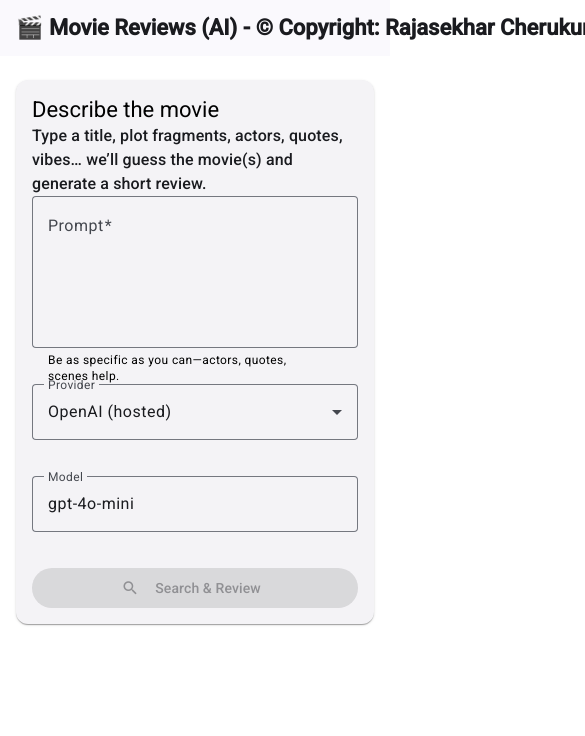
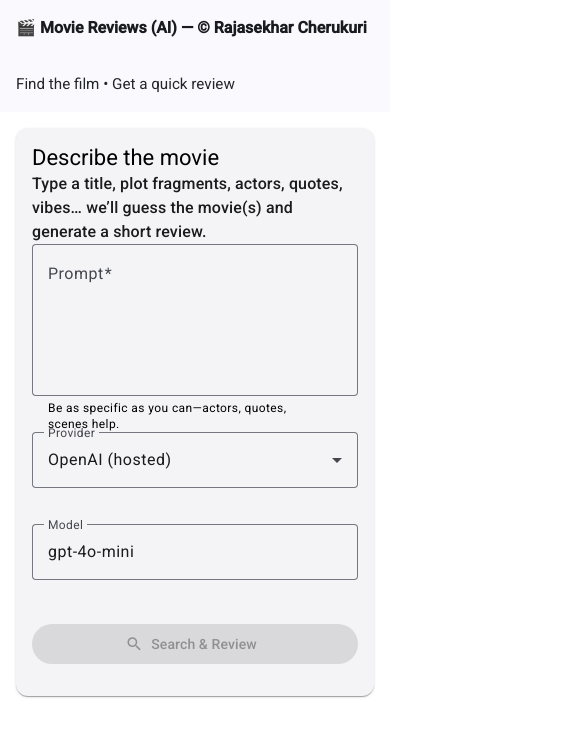
Before and after one commit to cherukuri2/movie-reviews-ui, an Angular app: page / in a window 390 px wide. Shown: the top 736 px of the page, 585 px wide, since content can reach past the window. Built offline with nearby package versions, Linux system fonts and the light colour scheme.

Commit message:
Styles update for Mobile display
Styles update for Mobile display

```diff
--- a/src/app/app.component.html
+++ b/src/app/app.component.html
@@ -1,8 +1,16 @@
-<mat-toolbar color="primary" class="elev">
-  <span class="title">🎬 Movie Reviews (AI) - © Copyright: Rajasekhar Cherukuri</span>
-  <span class="spacer"></span>
-  <span class="subtitle">Find the film • Get a quick review</span>
+<mat-toolbar color="primary" class="elev app-toolbar">
+  <mat-toolbar-row>
+    <span class="title">
+      🎬 Movie Reviews (AI) — © Rajasekhar Cherukuri
+    </span>
+    <span class="spacer"></span>
+  </mat-toolbar-row>
+
+  <mat-toolbar-row class="subrow">
+    <span class="subtitle">Find the film • Get a quick review</span>
+  </mat-toolbar-row>
 </mat-toolbar>
+
 
 <div class="page">
   <mat-card class="search-card">
--- a/src/app/app.component.scss
+++ b/src/app/app.component.scss
@@ -1,23 +1,44 @@
-.page {
-  max-width: 1040px;
-  margin: 24px auto;
-  padding: 0 16px;
+/* Toolbar */
+.app-toolbar {
+  .mat-toolbar-row {
+    align-items: center;
+  }
+
+  .title {
+    font-weight: 600;
+    white-space: normal;      /* allow wrapping */
+    overflow-wrap: anywhere;  /* break long copyright names if needed */
+    line-height: 1.25;
+  }
+
+  .subrow {
+    padding-top: 0;
+    .subtitle {
+      opacity: .95;
+      font-size: 0.95rem;
+      white-space: normal;     /* allow wrapping */
+      line-height: 1.25;
+    }
+  }
+
+  .spacer {
+    flex: 1 1 auto;
+  }
 }
 
-.elev {
-  position: sticky;
-  top: 0;
-  z-index: 10;
+/* Page container */
+.page {
+  max-width: 980px;
+  margin: 1rem auto 2.5rem auto; /* extra bottom space for mobile safe-area */
+  padding: 0 1rem;
 }
 
-.title { font-weight: 700; }
-.subtitle { opacity: 0.85; font-size: 0.95rem; }
-.spacer { flex: 1 1 auto; }
-
+/* Search card layout */
 .search-card {
-  margin-bottom: 16px;
+  display: block;
 }
 
+/* Form grid */
 .form-grid {
   display: grid;
   gap: 16px;
@@ -29,51 +50,77 @@
   gap: 16px;
 }
 
+.half { width: 100%; }
 .full { grid-column: 1 / -1; }
-.half { width: 100%; }
 
+/* Search button improvements (mobile Chrome friendly) */
 .submit-btn {
-  display: inline-flex;
-  align-items: center;
-  gap: 8px;
+  margin-top: 8px;
+  margin-bottom: 16px;    /* ensures visible bottom space */
+  display: inline-flex;   /* keeps ripple/ink behavior correct */
+  width: 100%;            /* full-width on small screens (overridden on desktop) */
+  justify-content: center;
 }
 
-.error-card {
-  margin-top: 12px;
+/* Results */
+.results {
+  margin-top: 16px;
 }
-.error-content {
+
+.results-header {
+  display: flex;
+  align-items: center;
+  gap: 12px;
+  justify-content: space-between;
+  flex-wrap: wrap;
+}
+
+.cards {
+  display: grid;
+  grid-template-columns: 1fr;
+  gap: 16px;
+}
+
+.match .year { opacity: .85; }
+
+/* Error card content alignment */
+.error-card .error-content {
   display: flex;
   align-items: center;
   gap: 8px;
 }
 
-.results {
-  margin: 24px 0 64px;
+/* --------- Responsive tweaks --------- */
+
+/* Small screens */
+@media (max-width: 599px) {
+  .title {
+    font-size: 1rem;
+  }
+  .subtitle {
+    font-size: 0.9rem;
+  }
+  .row-2 {
+    grid-template-columns: 1fr; /* stack provider/model fields */
+  }
+  .submit-btn {
+    width: 100%;  /* full-width button on phones */
+  }
 }
 
-.results-header {
-  display: flex;
-  align-items: center;
-  justify-content: space-between;
-  margin: 8px 0 16px;
+/* Medium+ screens */
+@media (min-width: 600px) {
+  .submit-btn {
+    width: auto; /* go back to natural width on larger screens */
+  }
+  .cards {
+    grid-template-columns: 1fr 1fr; /* two columns for results */
+  }
 }
 
-.cards {
-  display: grid;
-  gap: 16px;
-  grid-template-columns: repeat( auto-fit, minmax(320px, 1fr) );
+/* Large screens */
+@media (min-width: 992px) {
+  .cards {
+    grid-template-columns: 1fr 1fr 1fr; /* three columns on wide displays */
+  }
 }
-
-.match .year {
-  margin-left: 6px;
-  opacity: 0.8;
-  font-weight: 500;
-}
-
-.synopsis, .review {
-  margin: 12px 0;
-}
-
-@media (max-width: 720px) {
-  .row-2 { grid-template-columns: 1fr; }
-}
```
